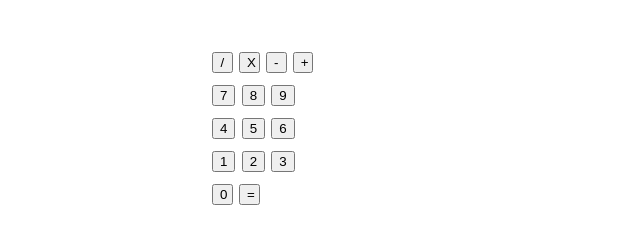
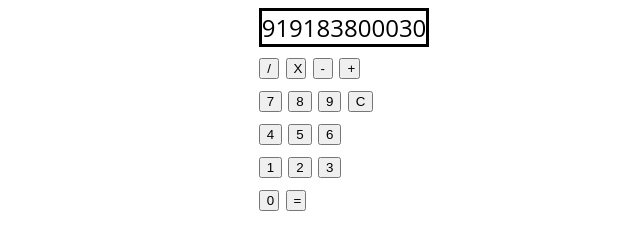
Before and after one commit to ffff19/odin-calculator, a plain HTML site: page index.html in a window 1280 px wide. Shown: the whole page, without its empty margins (296-936 px from the left). Drawn offline with Linux system fonts and the light colour scheme.

Commit message:
Add a clear button

```diff
--- a/index.html
+++ b/index.html
@@ -6,7 +6,8 @@
 		<link rel="stylesheet" href="style.css">
 	</head>
 	<body>
-		<div class="display"></div>
+		<div class="container">
+			<div class="display">919183800030</div>
 			<div class="buttons">
 				<div class="firstRow">
 					<button class="divide">/</button>
@@ -18,6 +19,7 @@
 					<button class="7">7</button>
 					<button class="8">8</button>
 					<button class="9">9</button>
+					<button class="clear">C</button>
 				</div>
 				<div class="thirdRow">
 					<button class="4">4</button>
@@ -34,5 +36,6 @@
 					<button class="equals">=</button>
 				</div>
 			</div>
+		</div>
 	</body>
 </html>
--- a/style.css
+++ b/style.css
@@ -1,15 +1,14 @@
 body {
+	display: flex;
+	flex-direction: row;
+	flex-wrap: wrap;
+	justify-content: center;
 }
 
 .buttons {
 	font-family: 'Open Sans', sans-serif;
-	padding: 0.75em 2em;
-	text-decoration: none;
-	text-indent: 500px;
 	color: #FFAA48;
 	font-size: 24px;
-	border-radius: 0.3em;
-	display: inline;
 }
 
 .firstRow * {
@@ -19,3 +18,12 @@ body {
 .fifthRow * {
 	width: 20.7px;
 }
+
+.display {
+	font-family: 'Open Sans', sans-serif;
+	font-size: 24px;
+	border: 3px solid;
+}
+
+.container {
+}
```
Lines whose indentation alone changed are shown as unchanged.
